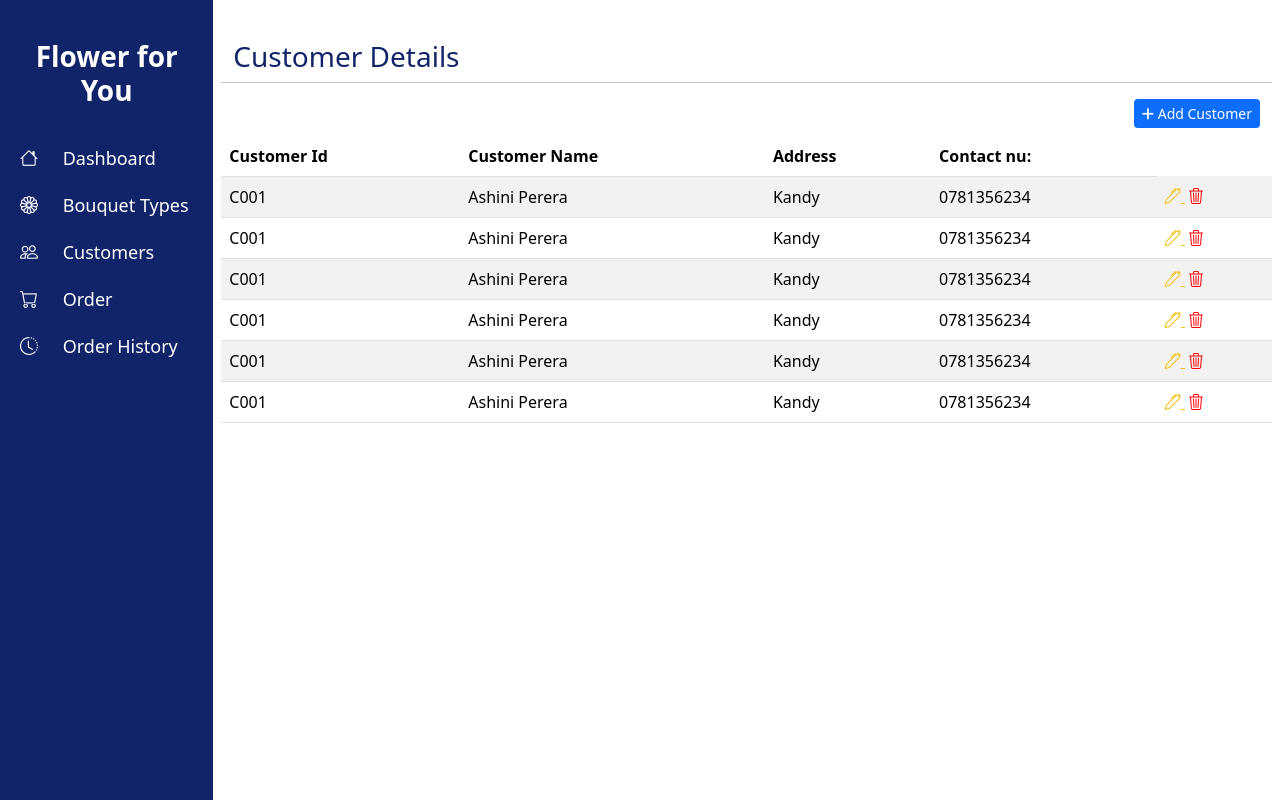
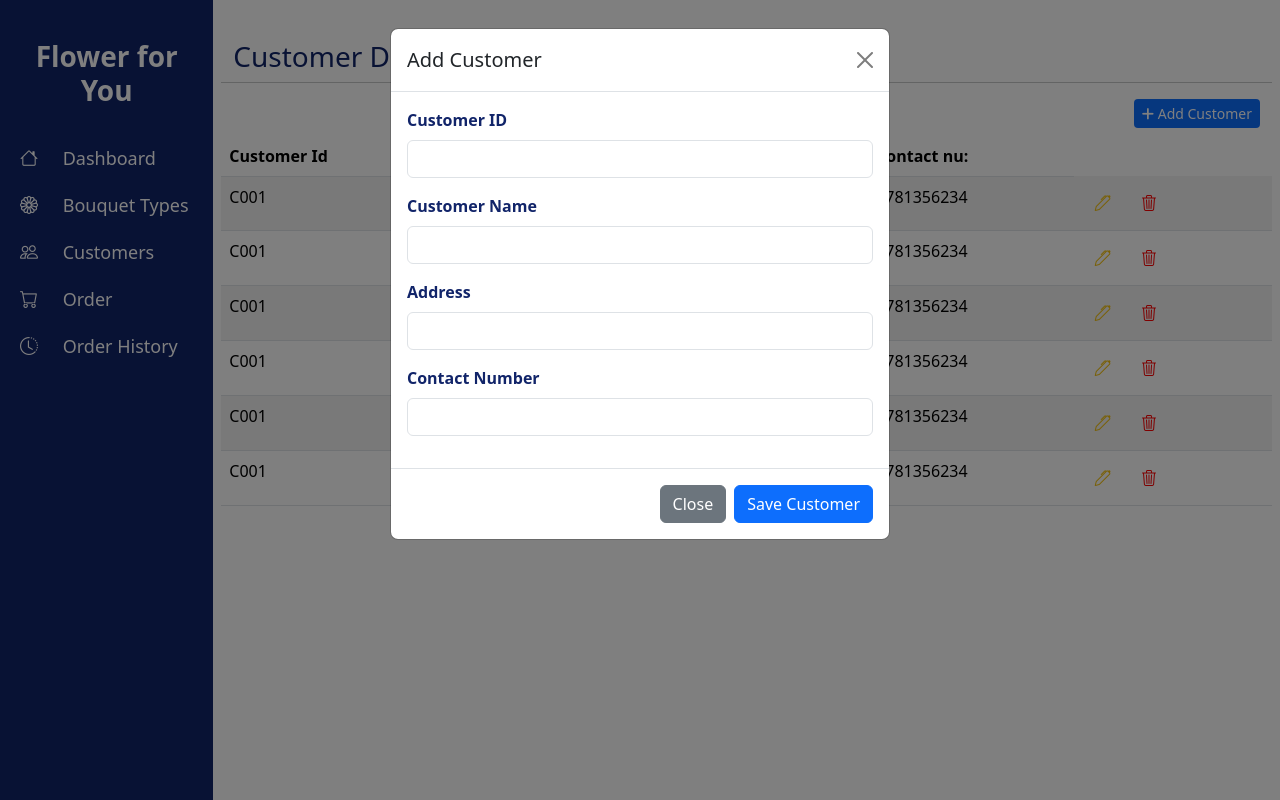
Before and after one commit to bishmie/FlowershopPOS, a plain HTML site: page customertable.html in a window 1280 px wide. Both pictures are taken after a click on the button "Add Customer". Drawn offline with nearby package versions, Linux system fonts and the light colour scheme; a web font is replaced by a local one.

Commit message:
add modals

```diff
--- a/customertable.html
+++ b/customertable.html
@@ -12,7 +12,7 @@
 <link href="https://cdnjs.cloudflare.com/ajax/libs/font-awesome/6.0.0-beta3/css/all.min.css" rel="stylesheet">
 <link rel="stylesheet" href="https://cdn.jsdelivr.net/npm/bootstrap-icons/font/bootstrap-icons.css">
 <link href="https://cdn.jsdelivr.net/npm/bootstrap@5.3.3/dist/css/bootstrap.min.css" rel="stylesheet" integrity="sha384-QWTKZyjpPEjISv5WaRU9OFeRpok6YctnYmDr5pNlyT2bRjXh0JMhjY6hW+ALEwIH" crossorigin="anonymous">
-
+<link rel="stylesheet" href="script/customer.js">
 
 </head>
 <body>
@@ -64,12 +64,12 @@
                                 <td>Kandy</td>
                                 <td>0781356234</td>
                                 <td>
-                                    <a href="#" class="edit-icon" style="margin-right: 3px;"> <!-- Reduced margin for closer alignment -->
+                                    <button class="btn btn-link" data-bs-toggle="modal" data-bs-target="#updateItemModal" onclick="populateUpdateModal('C001', 'Ashini Perera', 'Kandy', '0781356234')">
                                         <i class="bi bi-pen"></i>
-                                    </a>
-                                    <a href="#" class="del-icon">
+                                    </button>
+                                    <button class="btn btn-link" data-bs-toggle="modal" data-bs-target="#deleteItemModal" onclick="setDeleteId('C001', 'Ashini Perera')">
                                         <i class="bi bi-trash3"></i>
-                                    </a>
+                                    </button>
                                 </td>
                             </tr>
 
@@ -80,12 +80,12 @@
                                 <td>Kandy</td>
                                 <td>0781356234</td>
                                 <td>
-                                    <a href="#" class="edit-icon" style="margin-right: 3px;"> <!-- Reduced margin for closer alignment -->
+                                    <button class="btn btn-link" data-bs-toggle="modal" data-bs-target="#updateItemModal" onclick="populateUpdateModal('C001', 'Ashini Perera', 'Kandy', '0781356234')">
                                         <i class="bi bi-pen"></i>
-                                    </a>
-                                    <a href="#" class="del-icon">
+                                    </button>
+                                    <button class="btn btn-link" data-bs-toggle="modal" data-bs-target="#deleteItemModal" onclick="setDeleteId('C001', 'Ashini Perera')">
                                         <i class="bi bi-trash3"></i>
-                                    </a>
+                                    </button>
                                 </td>
                             </tr>
                             <tr>
@@ -94,12 +94,12 @@
                                 <td>Kandy</td>
                                 <td>0781356234</td>
                                 <td>
-                                    <a href="#" class="edit-icon" style="margin-right: 3px;"> <!-- Reduced margin for closer alignment -->
+                                    <button class="btn btn-link" data-bs-toggle="modal" data-bs-target="#updateItemModal" onclick="populateUpdateModal('C001', 'Ashini Perera', 'Kandy', '0781356234')">
                                         <i class="bi bi-pen"></i>
-                                    </a>
-                                    <a href="#" class="del-icon">
+                                    </button>
+                                    <button class="btn btn-link" data-bs-toggle="modal" data-bs-target="#deleteItemModal" onclick="setDeleteId('C001', 'Ashini Perera')">
                                         <i class="bi bi-trash3"></i>
-                                    </a>
+                                    </button>
                                 </td>
                             </tr>
                             <tr>
@@ -108,12 +108,12 @@
                                 <td>Kandy</td>
                                 <td>0781356234</td>
                                 <td>
-                                    <a href="#" class="edit-icon" style="margin-right: 3px;"> <!-- Reduced margin for closer alignment -->
+                                    <button class="btn btn-link" data-bs-toggle="modal" data-bs-target="#updateItemModal" onclick="populateUpdateModal('C001', 'Ashini Perera', 'Kandy', '0781356234')">
                                         <i class="bi bi-pen"></i>
-                                    </a>
-                                    <a href="#" class="del-icon">
+                                    </button>
+                                    <button class="btn btn-link" data-bs-toggle="modal" data-bs-target="#deleteItemModal" onclick="setDeleteId('C001', 'Ashini Perera')">
                                         <i class="bi bi-trash3"></i>
-                                    </a>
+                                    </button>
                                 </td>
                             </tr>
                             <tr>
@@ -122,12 +122,12 @@
                                 <td>Kandy</td>
                                 <td>0781356234</td>
                                 <td>
-                                    <a href="#" class="edit-icon" style="margin-right: 3px;"> <!-- Reduced margin for closer alignment -->
+                                    <button class="btn btn-link" data-bs-toggle="modal" data-bs-target="#updateItemModal" onclick="populateUpdateModal('C001', 'Ashini Perera', 'Kandy', '0781356234')">
                                         <i class="bi bi-pen"></i>
-                                    </a>
-                                    <a href="#" class="del-icon">
+                                    </button>
+                                    <button class="btn btn-link" data-bs-toggle="modal" data-bs-target="#deleteItemModal" onclick="setDeleteId('C001', 'Ashini Perera')">
                                         <i class="bi bi-trash3"></i>
-                                    </a>
+                                    </button>
                                 </td>
                             </tr>
                             <tr>
@@ -136,12 +136,12 @@
                                 <td>Kandy</td>
                                 <td>0781356234</td>
                                 <td>
-                                    <a href="#" class="edit-icon" style="margin-right: 3px;"> <!-- Reduced margin for closer alignment -->
+                                    <button class="btn btn-link" data-bs-toggle="modal" data-bs-target="#updateItemModal" onclick="populateUpdateModal('C001', 'Ashini Perera', 'Kandy', '0781356234')">
                                         <i class="bi bi-pen"></i>
-                                    </a>
-                                    <a href="#" class="del-icon">
+                                    </button>
+                                    <button class="btn btn-link" data-bs-toggle="modal" data-bs-target="#deleteItemModal" onclick="setDeleteId('C001', 'Ashini Perera')">
                                         <i class="bi bi-trash3"></i>
-                                    </a>
+                                    </button>
                                 </td>
                             </tr>
 
@@ -151,7 +151,102 @@
               </div>
           </div>
       </div>
+
+
   </section>
+
+  <!-- Modal for Adding Customer -->
+<div class="modal fade" id="addItemModal" tabindex="-1" aria-labelledby="addItemModalLabel" aria-hidden="true">
+    <div class="modal-dialog">
+        <div class="modal-content">
+            <div class="modal-header">
+                <h5 class="modal-title" id="addItemModalLabel">Add Customer</h5>
+                <button type="button" class="btn-close" data-bs-dismiss="modal" aria-label="Close"></button>
+            </div>
+            <div class="modal-body">
+                <form id="addCustomerForm">
+                    <div class="mb-3">
+                        <label for="customerId" class="form-label">Customer ID</label>
+                        <input type="text" class="form-control" id="customerId" required>
+                    </div>
+                    <div class="mb-3">
+                        <label for="customerName" class="form-label">Customer Name</label>
+                        <input type="text" class="form-control" id="customerName" required>
+                    </div>
+                    <div class="mb-3">
+                        <label for="customerAddress" class="form-label">Address</label>
+                        <input type="text" class="form-control" id="customerAddress" required>
+                    </div>
+                    <div class="mb-3">
+                        <label for="customerContact" class="form-label">Contact Number</label>
+                        <input type="tel" class="form-control" id="customerContact" required>
+                    </div>
+                </form>
+            </div>
+            <div class="modal-footer">
+                <button type="button" class="btn btn-secondary" data-bs-dismiss="modal">Close</button>
+                <button type="button" class="btn btn-primary" id="saveCustomerBtn">Save Customer</button>
+            </div>
+        </div>
+    </div>
+</div>
+
+ <!-- Update Customer Modal -->
+ <div class="modal fade" id="updateItemModal" tabindex="-1" aria-labelledby="updateItemModalLabel" aria-hidden="true">
+    <div class="modal-dialog">
+        <div class="modal-content">
+            <div class="modal-header">
+                <h5 class="modal-title" id="updateItemModalLabel">Update Customer</h5>
+                <button type="button" class="btn-close" data-bs-dismiss="modal" aria-label="Close"></button>
+            </div>
+            <div class="modal-body">
+                <form id="updateCustomerForm">
+                    <div class="mb-3">
+                        <label for="updateCustomerId" class="form-label">Customer ID</label>
+                        <input type="text" class="form-control" id="updateCustomerId" disabled>
+                    </div>
+                    <div class="mb-3">
+                        <label for="updateCustomerName" class="form-label">Customer Name</label>
+                        <input type="text" class="form-control" id="updateCustomerName" required>
+                    </div>
+                    <div class="mb-3">
+                        <label for="updateCustomerAddress" class="form-label">Address</label>
+                        <input type="text" class="form-control" id="updateCustomerAddress" required>
+                    </div>
+                    <div class="mb-3">
+                        <label for="updateCustomerContact" class="form-label">Contact Number</label>
+                        <input type="text" class="form-control" id="updateCustomerContact" required>
+                    </div>
+                </form>
+            </div>
+            <div class="modal-footer">
+                <button type="button" class="btn btn-secondary" data-bs-dismiss="modal">Close</button>
+                <button type="button" class="btn btn-primary" onclick="updateCustomer()">Update Customer</button>
+            </div>
+        </div>
+    </div>
+</div>
+
+
+<div class="modal fade" id="deleteItemModal" tabindex="-1" aria-labelledby="deleteItemModalLabel" aria-hidden="true">
+    <div class="modal-dialog">
+        <div class="modal-content">
+            <div class="modal-header">
+                <h5 class="modal-title" id="deleteItemModalLabel">Delete Customer</h5>
+                <button type="button" class="btn-close" data-bs-dismiss="modal" aria-label="Close"></button>
+            </div>
+            <div class="modal-body">
+                <p>Are you sure you want to delete this customer?</p>
+                <p id="deleteCustomerInfo" style="font-weight: bold;"></p>
+            </div>
+            <div class="modal-footer">
+                <button type="button" class="btn btn-secondary" data-bs-dismiss="modal">Cancel</button>
+                <button type="button" class="btn btn-danger" onclick="deleteCustomer()">Delete</button>
+            </div>
+        </div>
+    </div>
+</div>
+
 </body>
 
 </html>
--- a/style.css
+++ b/style.css
@@ -96,11 +96,11 @@
     align-items: center;
 
  }
- .edit-icon{
+ .bi-pen{
     color: #F3C10E;
 
  }
- .del-icon{
+ .bi-trash3{
     color: red;
 
  }
```
Also changed, not shown: script/customer.js (added).
